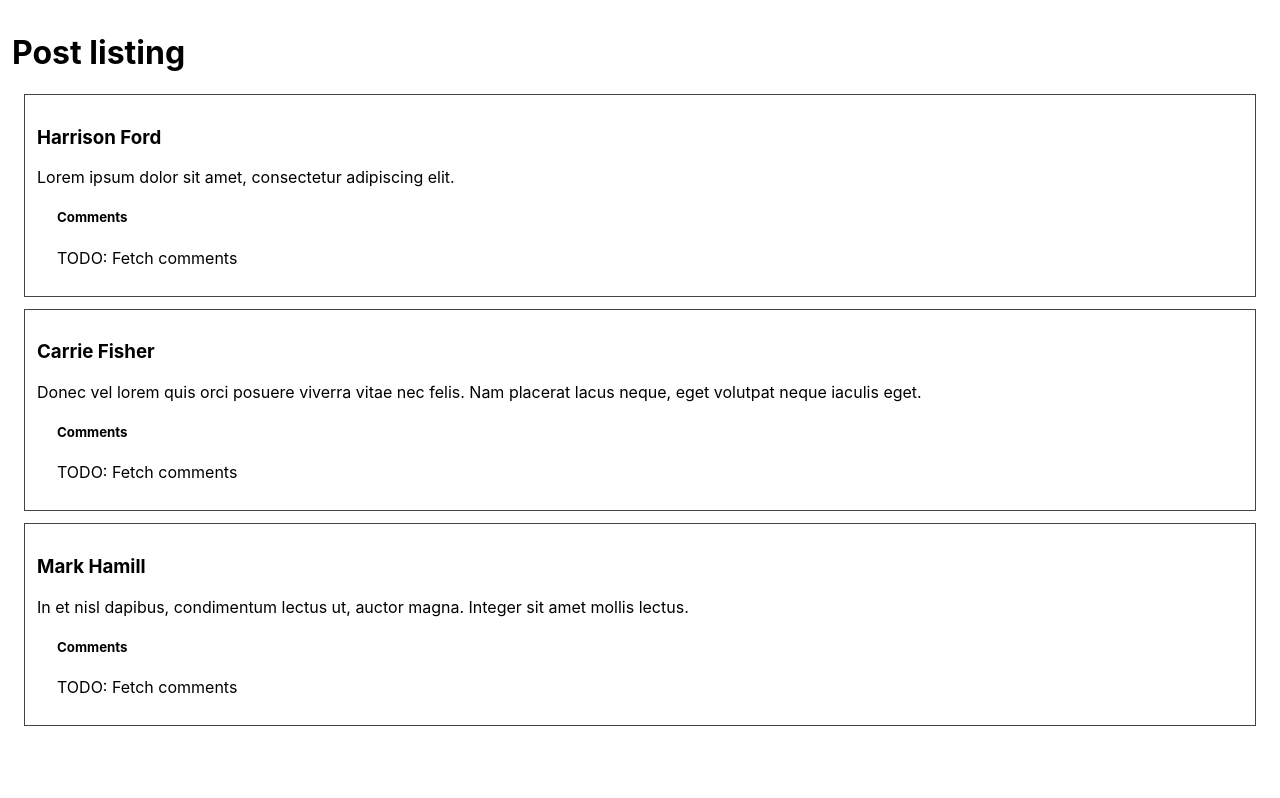
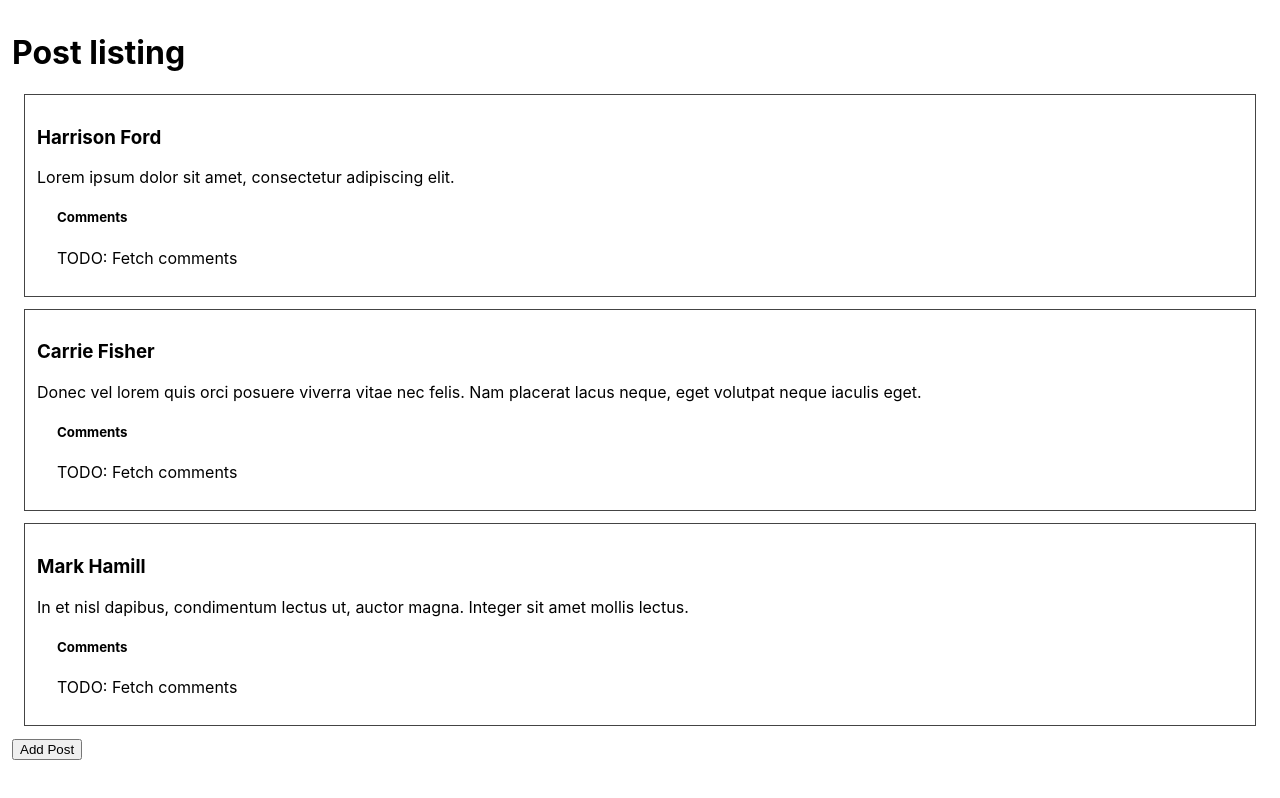
Before and after one commit to crowdlab-uk/interview-app, a React (Create React App) app: page / in a window 1280 px wide. Built offline with nearby package versions, Linux system fonts and the light colour scheme; data requests are answered from the project's data file.

Commit message:
Add dummy add post button

```diff
--- a/src/Posts.js
+++ b/src/Posts.js
@@ -18,6 +18,7 @@ function Posts({ posts }: Props) {
       {posts.map((post) => (
         <Post key={post.id} post={post} />
       ))}
+      <button onClick={() => alert('TODO: make this work')}>Add Post</button>
     </div>
   );
 }
```
